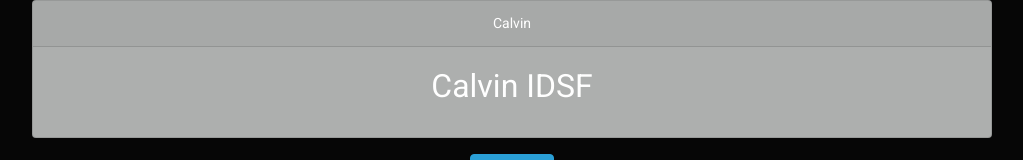
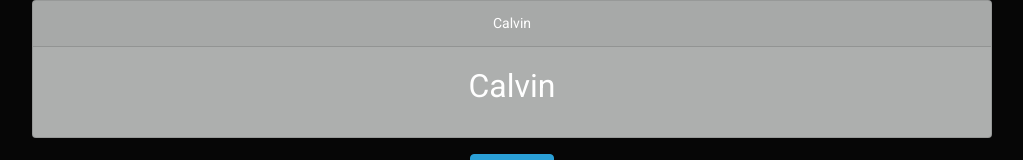
Before and after one commit to ivan-sf/curso_angular, a plain HTML site: page watch/index.html in a window 1280 px wide. Shown: the top 160 px of the page, without its empty margins (128-1151 px from the left). Drawn offline with nearby package versions, Linux system fonts and the light colour scheme.

Commit message:
Watch completo y corregido

```diff
--- a/watch/index.html
+++ b/watch/index.html
@@ -9,6 +9,13 @@
 		var app = angular.module("App-watch", [])
 		app.controller("watch",["$scope","$http", function($scope,$http){
 		 $scope.titulo = "Calvin IDSF";
+
+		 setTimeout(function () {
+		 	$scope.$apply(function () {
+		 		$scope.titulo = "Calvin";
+		 	})
+		 	console.log($scope.titulo);
+		 },2000);
 		}]);﻿
 	</script>
 </head>
```
